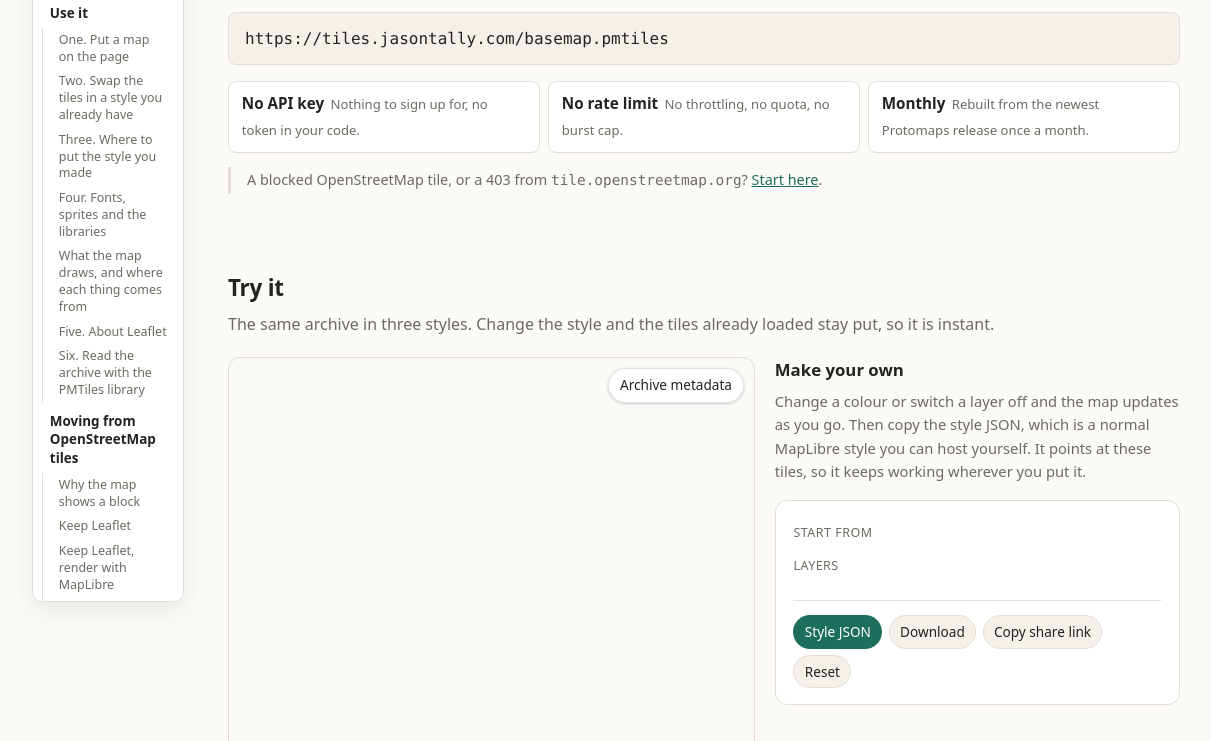
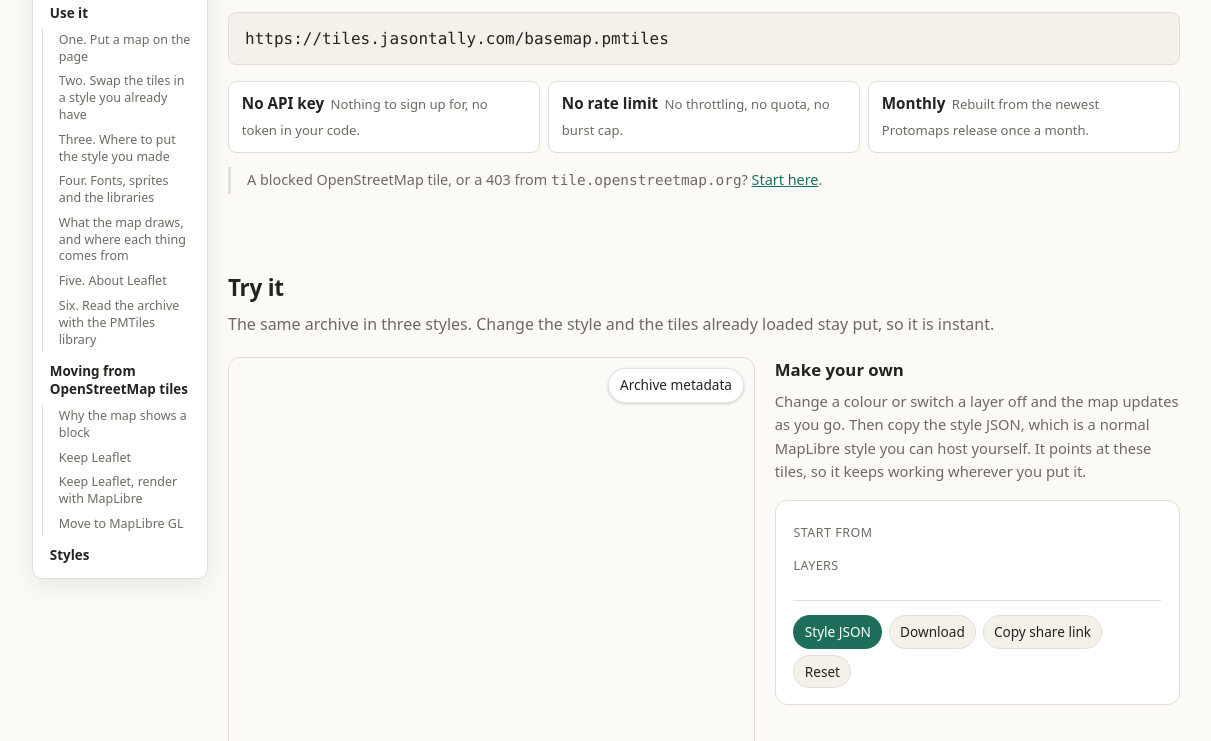
Before and after one commit to jasontally/pmtiles-cf-snippet, a website: page web/index.html in a window 1536 px wide. Shown: the part 150-891 px from the top of the page, without its empty margins (64-1275 px from the left). Drawn offline with nearby package versions, Linux system fonts and the light colour scheme; files whose address does not match are found by name.

Commit message:
docs: widen the section index to match the builder gap
Set the index to 11rem and stop it at the reading column edge, so the visible gap to the text is the column's own 1.25rem padding, the same as the map-to-builder gap. Raise the breakpoint to 87.5rem for the wider panel.

```diff
--- a/web/index.html
+++ b/web/index.html
@@ -58,6 +58,7 @@
     --accent: #1d6f5c;
     --code-bg: #f3f1ea;
     --max: 62rem;
+    --toc-w: 11rem;
   }
   @media (prefers-color-scheme: dark) {
     :root {
@@ -261,15 +262,17 @@
 
   /* The section index. It is built from the page's own h2 headings, so it needs
      no separate translation. It sits outside the reading column and only appears
-     when the viewport has room for both. */
+     when the viewport has room for both.
+     The reading column has 1.25rem of padding, so stopping at its edge leaves
+     the same 1.25rem gap a reader sees between the map and the builder. */
   .toc { display: none; }
-  @media (min-width: 85rem) {
+  @media (min-width: 87.5rem) {
     .toc:not(:empty) {
       display: block;
       position: fixed;
-      inset-inline-start: max(1rem, calc((100vw - var(--max)) / 2 - 11rem));
+      inset-inline-start: max(1rem, calc(50% - 31rem - var(--toc-w)));
       top: 5rem;
-      width: 9.5rem;
+      width: var(--toc-w);
       max-height: calc(100vh - 8rem);
       overflow: auto;
       padding: .55rem;
```
